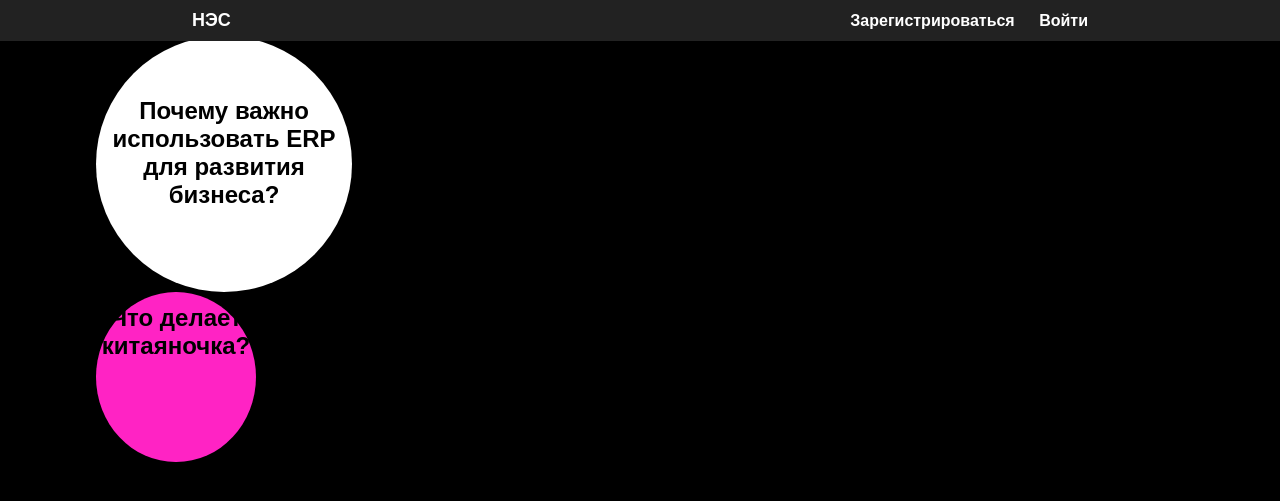
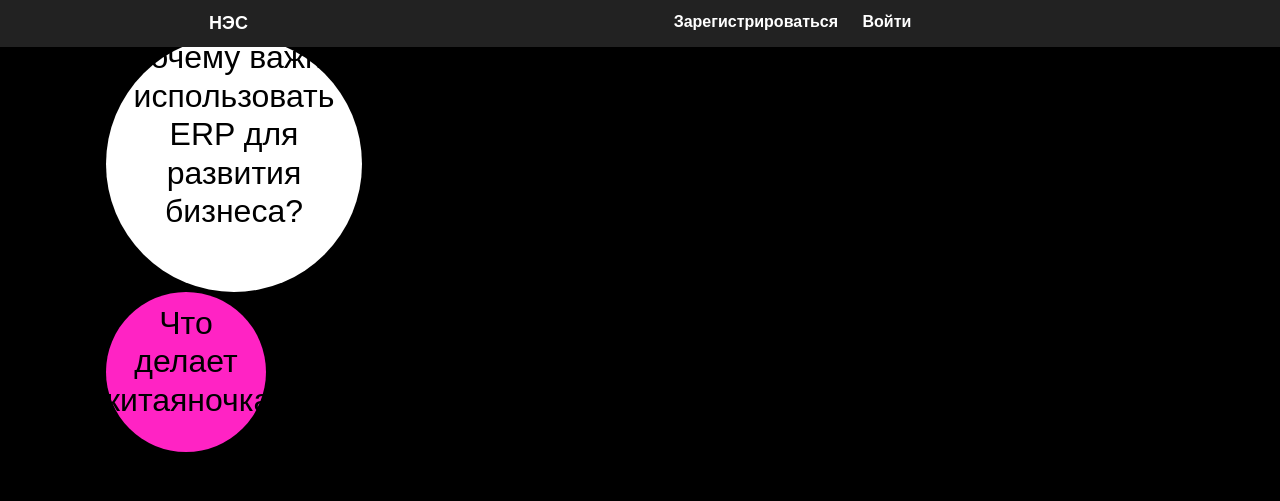
Before and after one commit to cbrekrut/ERP-Sistem, a Django app: page / in a window 1280 px wide. Shown: the top 501 px of the page. Run offline with Django 4.2, Linux system fonts and the light colour scheme; some libraries are stand-ins or nearby versions; some web fonts are replaced.

Commit message:
added fucking normal interface

```diff
--- a/system/erp/templates/base.html
+++ b/system/erp/templates/base.html
@@ -7,7 +7,8 @@
     <meta name="viewport" content="width=device-width, initial-scale=1">
     <meta name="description" content="">
     <link rel="stylesheet" href="{% static 'erp/css/nes_ani.css' %}">
-
+    <link rel="stylesheet" href="https://cdn.plot.ly/plotly-latest.min.css">
+    <link href="https://cdn.jsdelivr.net/npm/bootstrap@5.0.2/dist/css/bootstrap.min.css" rel="stylesheet" integrity="sha384-EVSTQN3/azprG1Anm3QDgpJLIm9Nao0Yz1ztcQTwFspd3yD65VohhpuuCOmLASjC" crossorigin="anonymous">
     <link rel="canonical" href="https://getbootstrap.com/docs/5.0/examples/dashboard/">
     <title>{% block title %}{% endblock %}</title>
     {% block link %}{% endblock %}
@@ -16,8 +17,9 @@
 <body>
 <script src="{% static "erp/js/nes_ani.js"%}"></script>
 {% if user.is_authenticated %}
-    <header class="navbar navbar-dark sticky-top bg-dark flex-md-nowrap p-0 shadow">
-    <a class="navbar-brand col-md-12 col-lg-4 me-0 px-3" href="#"><ul class="text hidden">
+    <header class="navbar navbar-dark sticky-top bg-dark p-0 shadow">
+        <a class="navbar-brand col-12 col-lg-8 me-0 px-3 d-flex" href="{% url 'index' %}">
+            <ul class="text hidden">
                 <li class="spaced">Н</li>
                 <li class="ghost">е</li>
                 <li class="ghost">й</li>
@@ -43,7 +45,6 @@
                 <li class="ghost">ы</li>
                 <li class="ghost">е</li>
 
-
                 <li class="spaced">С</li>
                 <li class="ghost">и</li>
                 <li class="ghost">с</li>
@@ -51,22 +52,23 @@
                 <li class="ghost">е</li>
                 <li class="ghost">м</li>
                 <li class="ghost">ы</li>
-                </ul></a>
-    <button class="navbar-toggler position-absolute d-md-none collapsed" type="button" data-bs-toggle="collapse" data-bs-target="#sidebarMenu" aria-controls="sidebarMenu" aria-expanded="false" aria-label="Toggle navigation">
-        <span class="navbar-toggler-icon"></span>
-    </button>
+            </ul>
+        </a>
+        <div class="col-12 col-lg-4 justify-content-center d-flex">
             <div class="navbar-nav">
-        <div class="nav-item text-nowrap">
                 <a class="nav-link px-3" href="{% url 'logout' %}">Выйти</a>
+            </div>
+            <div class="navbar-nav">
+                <a class="nav-link px-3" href="{% url 'erp' %}">ERP</a>
             </div>
         </div>
     </header>
 {% else %}
     <header>
         <div class="container">
-        <div class="row">
-            <div class="header-col">
-                <a href="/">
+            <div class="row justify-content-space-between d-flex">
+                <div class="col-sm-12 col-lg-3 d-flex justify-content-center mb-4 mb-lg-0">
+                    <a href="{% url 'index' %}">
                     <ul class="text hidden">
                         <li class="spaced">Н</li>
                         <li class="ghost">е</li>
@@ -102,7 +104,8 @@
                         <li class="ghost">м</li>
                         <li class="ghost">ы</li>
                     </ul></a>
-
+                </div>
+                <div class="col-sm-12 col-lg-9 d-flex justify-content-center">
                     <nav>
                         <a href="{% url 'signup' %}">Зарегистрироваться</a>
                         <a href="{% url 'login' %}">Войти</a>
@@ -114,6 +117,8 @@
  {% endif %}
 
  {% block content %}{% endblock %}
-
+    <script src="https://cdn.jsdelivr.net/npm/feather-icons@4.28.0/dist/feather.min.js" integrity="sha384-uO3SXW5IuS1ZpFPKugNNWqTZRRglnUJK6UAZ/gxOX80nxEkN9NcGZTftn6RzhGWE" crossorigin="anonymous"></script>
+    <script src="https://cdn.jsdelivr.net/npm/chart.js@2.9.4/dist/Chart.min.js" integrity="sha384-zNy6FEbO50N+Cg5wap8IKA4M/ZnLJgzc6w2NqACZaK0u0FXfOWRRJOnQtpZun8ha" crossorigin="anonymous"></script>
+    <script src="{% static "erp/js/dashboard.js"%}"></script>
 </body>
 </html>
--- a/system/erp/templates/erp/erp.html
+++ b/system/erp/templates/erp/erp.html
@@ -29,7 +29,7 @@
             <div class="position-sticky pt-3">
               <ul class="nav flex-column">
                 <li class="nav-item">
-                  <a class="nav-link active" aria-current="page" href="% url 'erp' %}">
+                  <a class="nav-link active" aria-current="page" href="{% url 'erp' %}">
                     <span data-feather="home"></span>
                     Главная
                   </a>
--- a/system/erp/templates/erp/index.html
+++ b/system/erp/templates/erp/index.html
@@ -4,6 +4,10 @@
 
 {% block title %}НЭС{% endblock %}
 {% block link %} <link rel="stylesheet" href="{% static 'erp/css/index.css' %}">{% endblock %}
+<link rel="stylesheet" href="{% static 'erp/css/nes_ani.css' %}">
+<link rel="stylesheet" href="{% static 'erp/css/erpCustomers.css' %}">
+<link rel="stylesheet" href="https://cdn.plot.ly/plotly-latest.min.css">
+<link href="https://cdn.jsdelivr.net/npm/bootstrap@5.0.2/dist/css/bootstrap.min.css" rel="stylesheet" integrity="sha384-EVSTQN3/azprG1Anm3QDgpJLIm9Nao0Yz1ztcQTwFspd3yD65VohhpuuCOmLASjC" crossorigin="anonymous">
 {% block content %}
 
 <main>
@@ -27,6 +31,9 @@
         </p>
     </section>
 </main>
+    <script src="https://cdn.jsdelivr.net/npm/feather-icons@4.28.0/dist/feather.min.js" integrity="sha384-uO3SXW5IuS1ZpFPKugNNWqTZRRglnUJK6UAZ/gxOX80nxEkN9NcGZTftn6RzhGWE" crossorigin="anonymous"></script>
+    <script src="https://cdn.jsdelivr.net/npm/chart.js@2.9.4/dist/Chart.min.js" integrity="sha384-zNy6FEbO50N+Cg5wap8IKA4M/ZnLJgzc6w2NqACZaK0u0FXfOWRRJOnQtpZun8ha" crossorigin="anonymous"></script>
+    <script src="{% static "erp/js/dashboard.js"%}"></script>
 <footer>
     <!-- Напишите что-то для футера -->
 </footer>
```
Lines whose indentation alone changed are shown as unchanged.
